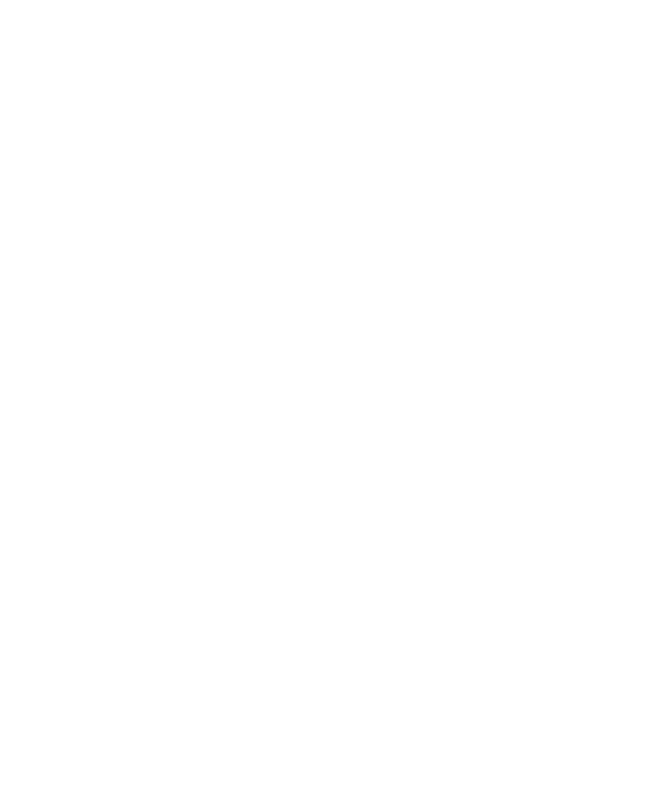
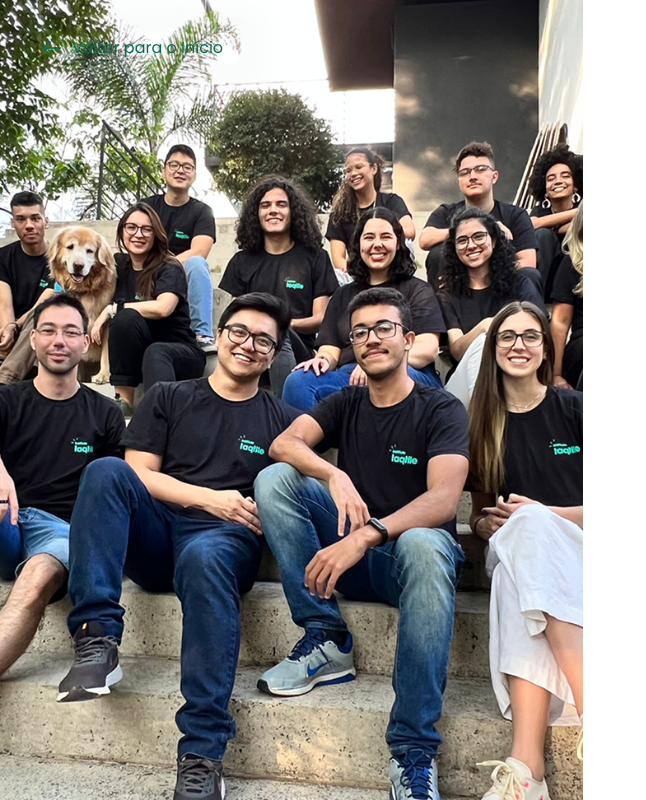
Before and after one commit to GabrielAlvesBM/onboard-guina, a React (Vite) app: page /auth in a window 1280 px wide. Shown: the whole page, without its empty margins (0-646 px from the left). Built offline with nearby package versions, Linux system fonts and the light colour scheme.

Commit message:
feat: add Outlet

```diff
--- a/src/App.tsx
+++ b/src/App.tsx
@@ -1,10 +1,11 @@
 import { Routes, Route } from "react-router-dom";
 import authRoutes from "./app/modules/auth/auth.routes";
+import AuthLayout from "./app/modules/auth/auth.layout";
 
 function App() {
   return (
     <Routes>
-      <Route path="/auth">
+      <Route path="/auth" element={<AuthLayout />}>
         {authRoutes.map((route, index) => (
           <Route key={index} path={route.path} element={route.element} />
         ))}
--- /dev/null
+++ b/src/app/modules/auth/auth.layout.tsx
@@ -0,0 +1,31 @@
+import { Outlet } from "react-router-dom";
+import LinkButton from "@/atomic/atm.link-button";
+import ArrowsSvg from "@/atomic/icons/arrows-svg";
+import { HEADER_LINK_BUTTON } from "./login-page.strings";
+
+const AuthLayout = () => {
+  return (
+    <>
+      <header className="absolute top-md left-sm">
+        <LinkButton to="/" ButtonClassName="flex gap-2xs">
+          <ArrowsSvg direction="left" />
+          {HEADER_LINK_BUTTON}
+        </LinkButton>
+      </header>
+
+      <main className="flex h-screen">
+        <Outlet />
+
+        <div className="flex justify-end">
+          <img
+            src="/guina-image.png"
+            alt="Guina Image"
+            className="max-w-full h-auto object-cover pointer-events-none"
+          />
+        </div>
+      </main>
+    </>
+  );
+};
+
+export default AuthLayout;
--- a/src/app/modules/auth/login.page.tsx
+++ b/src/app/modules/auth/login.page.tsx
@@ -1,7 +1,6 @@
 import Form from "@/atomic/org.form";
 import Text from "@/atomic/atm.typography";
 import LinkButton from "@/atomic/atm.link-button";
-import ArrowsSvg from "@/atomic/icons/arrows-svg";
 import { loginSchema, LoginData } from "@/atomic/org.form/form.schemas";
 import { TextFormFields, PasswordFormFields } from "@/atomic/mol.input-fields";
 import * as loginStrings from "./login-page.strings";
@@ -13,14 +12,6 @@
 
   return (
     <>
-      <header className="absolute top-md left-sm">
-        <LinkButton to="/" ButtonClassName="flex gap-2xs">
-          <ArrowsSvg direction="left" />
-          {loginStrings.HEADER_LINK_BUTTON}
-        </LinkButton>
-      </header>
-
-      <main className="flex h-screen">
       <div className="flex flex-col gap-2xs w-full max-w-[400px] m-auto">
         <Text variant="h1">{loginStrings.TITLE_H1}</Text>
         <Text variant="body1" className="mb-sm">
@@ -55,15 +46,6 @@
           </LinkButton>
         </div>
       </div>
-
-        <div className="flex justify-end">
-          <img
-            src="/guina-image.png"
-            alt="Guina Image"
-            className="max-w-full h-auto object-cover"
-          />
-        </div>
-      </main>
     </>
   );
 };
```
Lines whose indentation alone changed are shown as unchanged.
